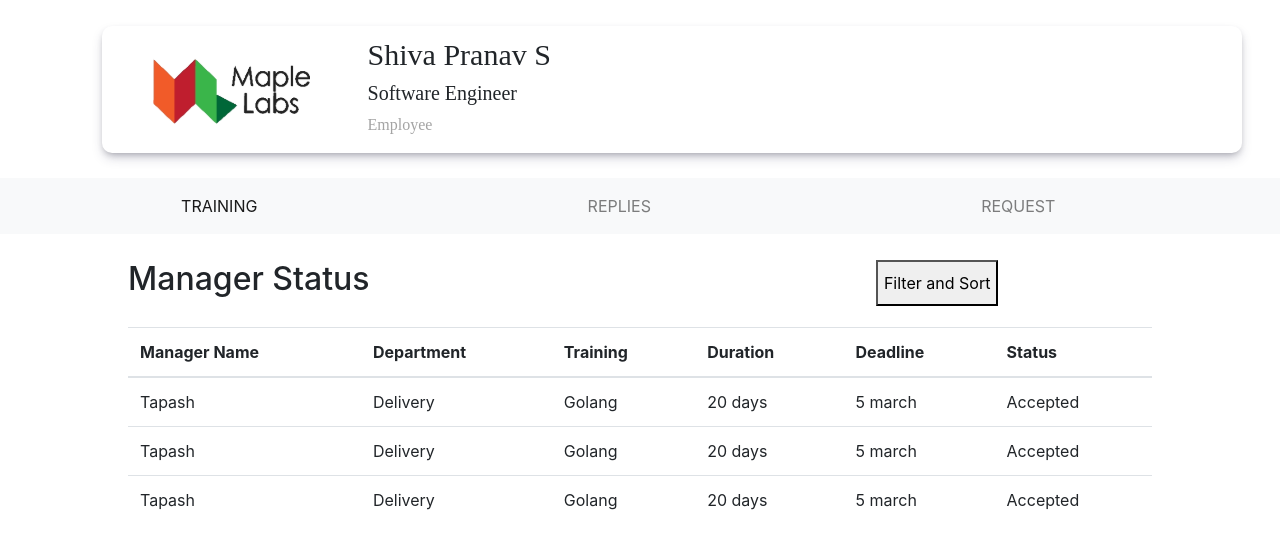
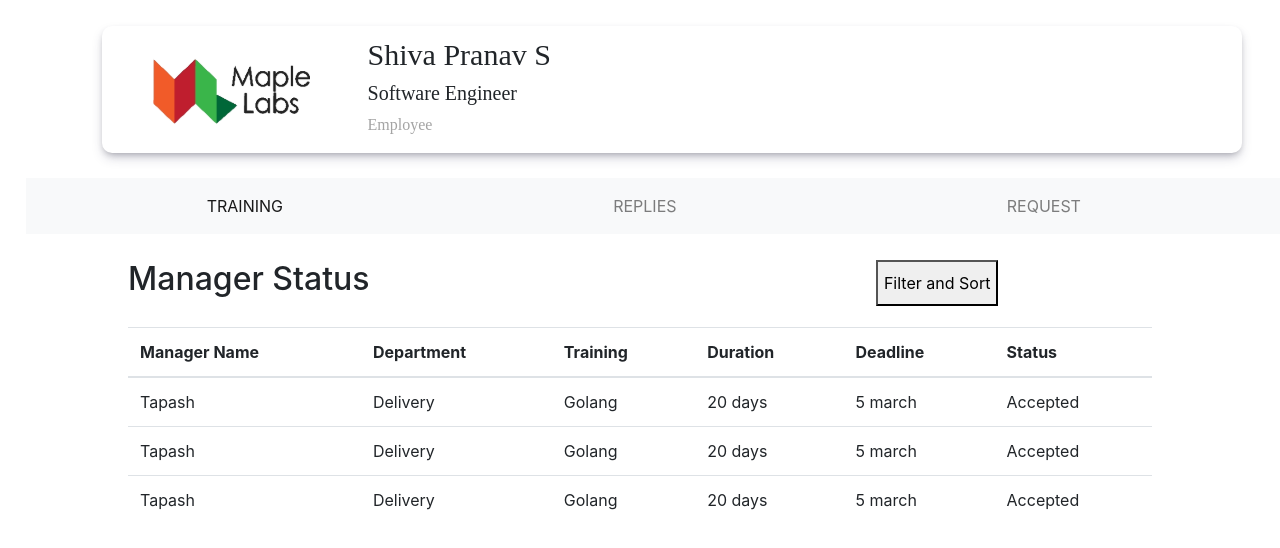
Before and after one commit to Vyshnavi-R-ML/HRM-Tool, an Angular app in the folder frontend/: page /inbox in a window 1280 px wide. Shown: the top 548 px of the page. Built offline with nearby package versions, Linux system fonts and the light colour scheme; a web font is replaced by a local one.

Commit message:
bug fix in inbox css

```diff
--- a/frontend/src/app/sidebar/inbox/inbox.component.css
+++ b/frontend/src/app/sidebar/inbox/inbox.component.css
@@ -37,6 +37,10 @@
     margin: 2% 0 0 10%;
 }
 
+nav {
+    margin-left: 2%;
+}
+
 .navbar-nav > li{
     padding: 0 50%;
     margin: 0 10%;
```
